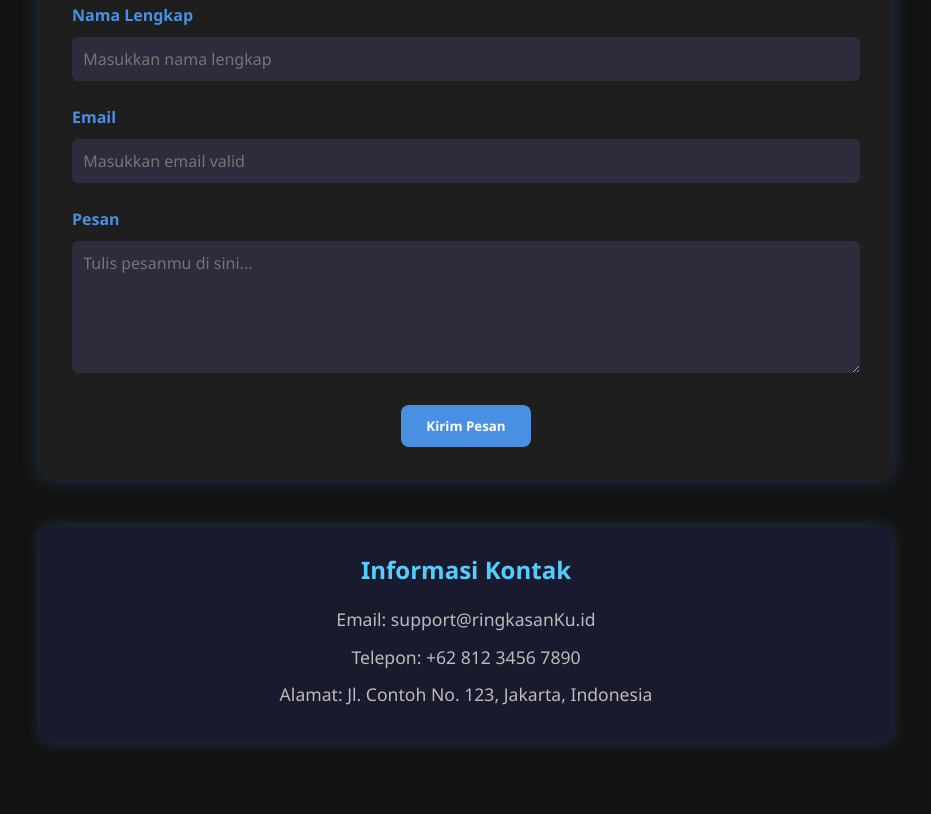
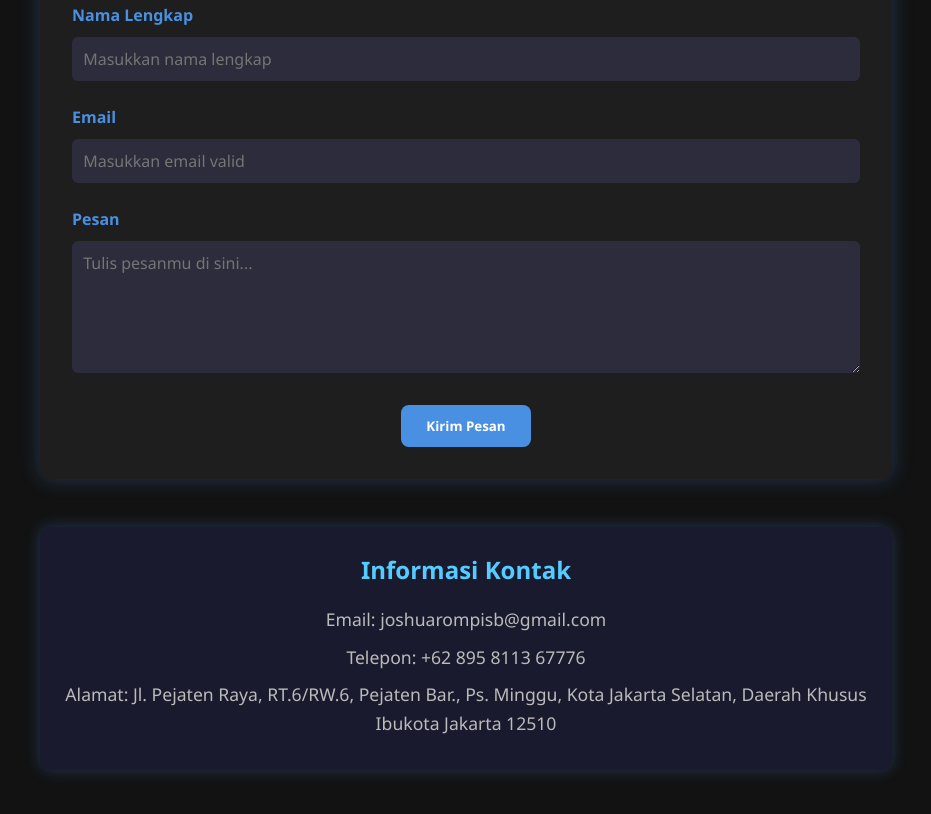
Before and after one commit to Zamzammm/tugas-pak-hasan, a plain HTML site: page Kontak/kontak.html in a window 1280 px wide. Shown: the part 290-1104 px from the top of the page, without its empty margins (174-1105 px from the left). Drawn offline with Linux system fonts and the light colour scheme.

Commit message:
ketinggalan

```diff
--- a/Kontak/kontak.html
+++ b/Kontak/kontak.html
@@ -39,9 +39,9 @@
 
   <section class="info-kontak">
     <h2>Informasi Kontak</h2>
-    <p>Email: support@ringkasanKu.id</p>
-    <p>Telepon: +62 812 3456 7890</p>
-    <p>Alamat: Jl. Contoh No. 123, Jakarta, Indonesia</p>
+    <p>Email: joshuarompisb@gmail.com</p>
+    <p>Telepon: +62 895 8113 67776</p>
+    <p>Alamat: Jl. Pejaten Raya, RT.6/RW.6, Pejaten Bar., Ps. Minggu, Kota Jakarta Selatan, Daerah Khusus Ibukota Jakarta 12510</p>
   </section>
 </main>
 
```
